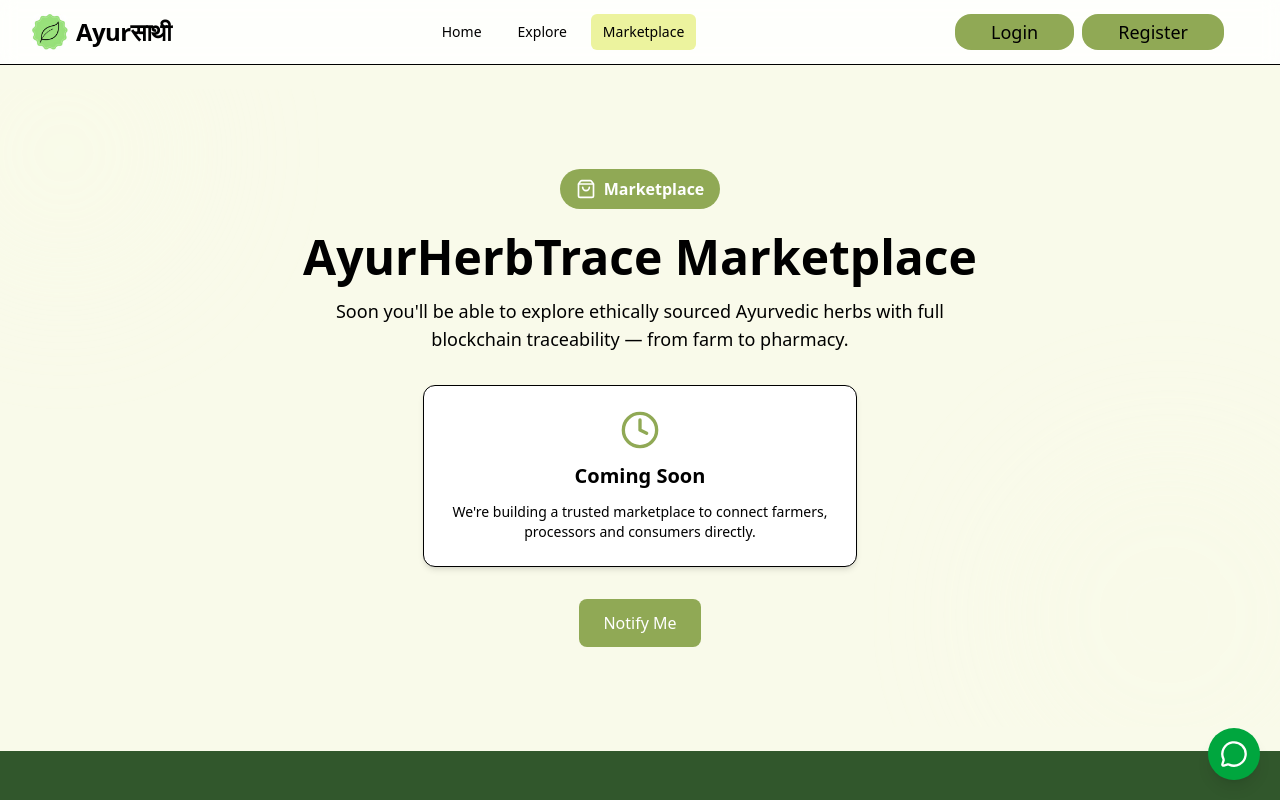
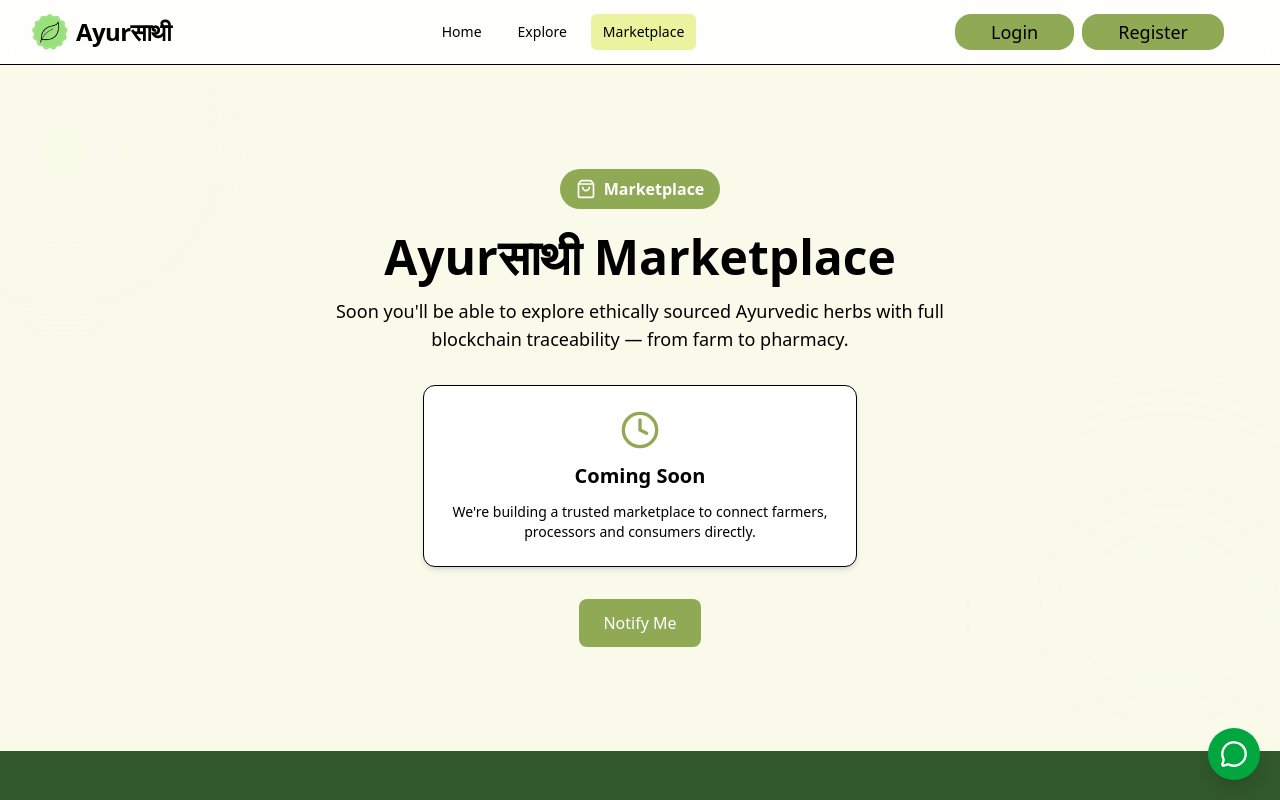
Before and after one commit to xeylous/Ayur-Sathi, a Next.js app: page /marketplace in a window 1280 px wide. Shown: the top 800 px of the page. Built offline with nearby package versions, Linux system fonts and the light colour scheme.

Commit message:
marketplace added

```diff
--- a/src/components/ExploreComp/marketplace/Marketplace.jsx
+++ b/src/components/ExploreComp/marketplace/Marketplace.jsx
@@ -16,7 +16,7 @@ export default function Marketplace() {
         </div>
 
         <h2 className="mt-6 text-3xl sm:text-4xl md:text-5xl font-extrabold text-brand-900">
-          AyurHerbTrace Marketplace
+          Ayurसाथी Marketplace
         </h2>
         <p className="mt-4 text-lg text-muted-foreground max-w-2xl mx-auto">
           Soon you'll be able to explore ethically sourced Ayurvedic herbs with
```
